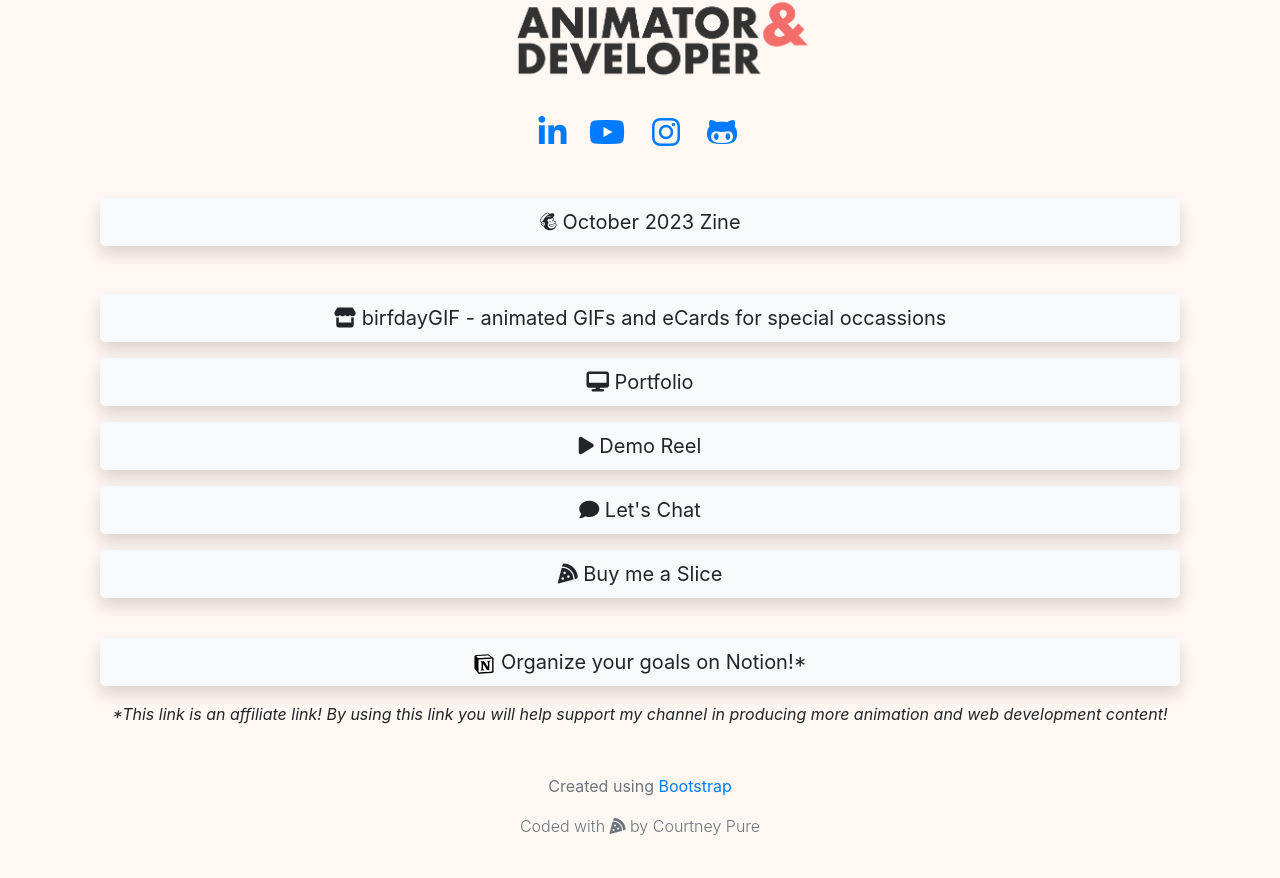
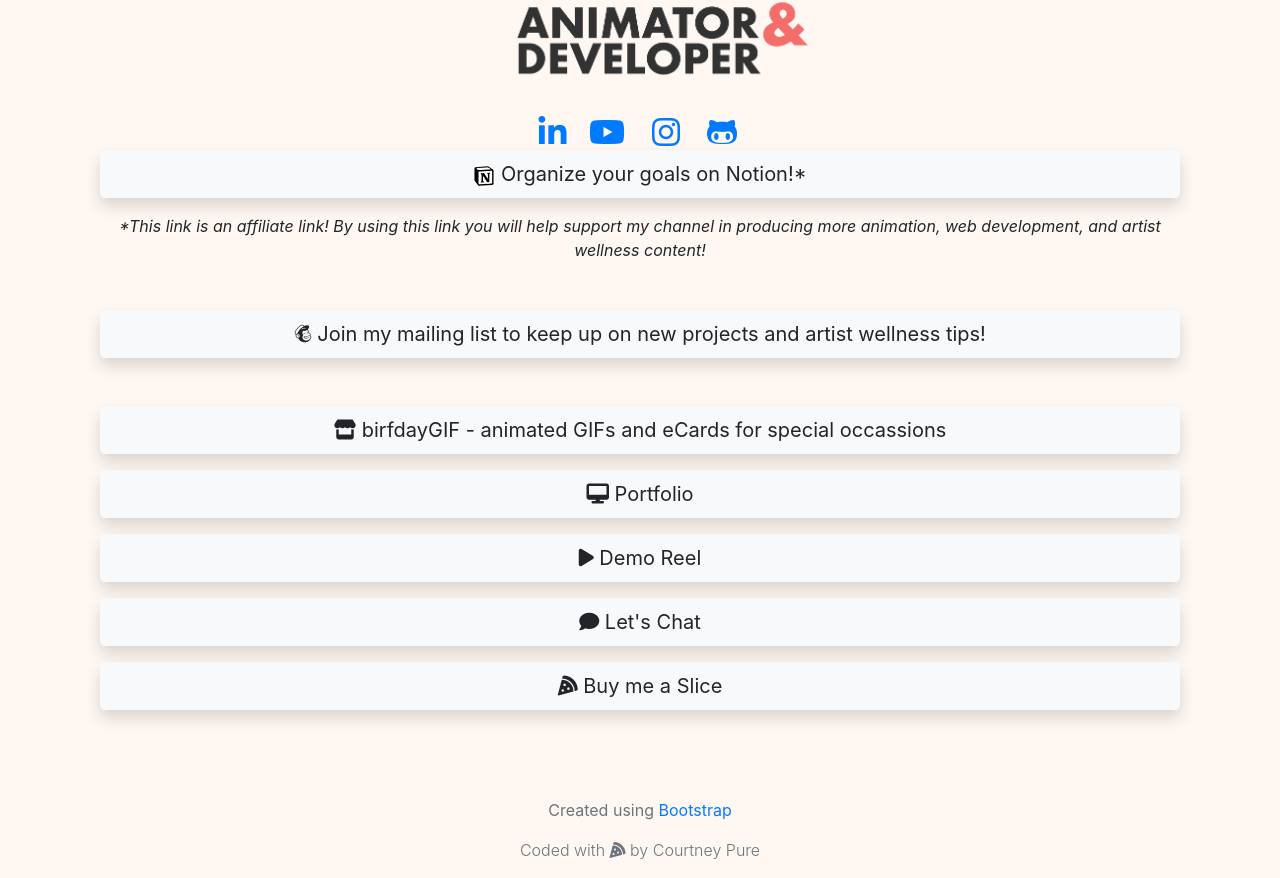
Before and after one commit to courtneypure/linktreeclone, a plain HTML site: page index.html in a window 1280 px wide. Shown: the part 496-1374 px from the top of the page. Before the commit the page ends 1350 px from the top, so only its background shows below. Drawn offline with nearby package versions, Linux system fonts and the light colour scheme; a script that the page names is missing.

Commit message:
Update index.html
update mailing list and reorg links

```diff
--- a/index.html
+++ b/index.html
@@ -24,15 +24,15 @@
                 </div>
 
                     <div class="d-block col-12 mx-auto">
-                            <a href="https://mailchi.mp/7712695948c7/a-zine-ver-20-by-c-pure-13867142" class="text-decoration-none"><button type="button" class="btn btn-light btn-lg mt-5 mb-3 btn-block mx-auto shadow"><i class="fa-brands fa-mailchimp"></i> October 2023 Zine </button></a>
+                            <a href="https://affiliate.notion.so/courtneypure" class="text-decoration-none"><button type="button" class="btn btn-light btn-lg mb-3 btn-block mx-auto shadow"><img src="images/notion-logo.png"> Organize your goals on Notion!*</button></a>
+                            <p class="fs-6 fst-italic text-center"><i>*This link is an affiliate link! By using this link you will help support my channel in producing more animation, web development, and artist wellness content!</i></p>
+                            <a href="https://us17.campaign-archive.com/home/?u=17ae245de977762bc81d4a021&id=ab058c2d4b" class="text-decoration-none"><button type="button" class="btn btn-light btn-lg mt-5 mb-3 btn-block mx-auto shadow"><i class="fa-brands fa-mailchimp"></i> Join my mailing list to keep up on new projects and artist wellness tips! </button></a>
                             <a href="https://birfdaygif.etsy.com" class="text-decoration-none"><button type="button" class="btn btn-light btn-lg mt-5 mb-3 btn-block mx-auto shadow"><i class="fa-solid fa-store"></i> birfdayGIF - animated GIFs and eCards for special occassions </button></a>
                             <a href="http://cpuremake.tv/" class="text-decoration-none"><button type="button" class="btn btn-light btn-lg mb-3 btn-block mx-auto shadow"><i class="fas fa-desktop"></i> Portfolio</button></a>
                             <a href="https://www.youtube.com/watch?v=CY8E46gPd-A" class="text-decoration-none"><button type="button" class="btn btn-light btn-lg mb-3 btn-block mx-auto shadow"><i class="fa-solid fa-play"></i> Demo Reel</button></a>
                             <a href="https://calendly.com/courtneypure" class="text-decoration-none"><button type="button" class="btn btn-light btn-lg mb-3 btn-block mx-auto shadow "><i class="fa-solid fa-comment"></i> Let's Chat</button></a>
                             <a href="https://www.buymeacoffee.com/courtneypure" class="text-decoration-none"><button type="button" class="btn btn-light btn-lg mb-3 btn-block mx-auto shadow "><i class="fas fa-pizza-slice"></i> Buy me a Slice</button></a>
                             &nbsp;
-                            <a href="https://affiliate.notion.so/courtneypure" class="text-decoration-none"><button type="button" class="btn btn-light btn-lg mb-3 btn-block mx-auto shadow"><img src="images/notion-logo.png"> Organize your goals on Notion!*</button></a>
-                            <p class="fs-6 fst-italic text-center"><i>*This link is an affiliate link! By using this link you will help support my channel in producing more animation and web development content!</i></p>
 
                     </div>
 
```
